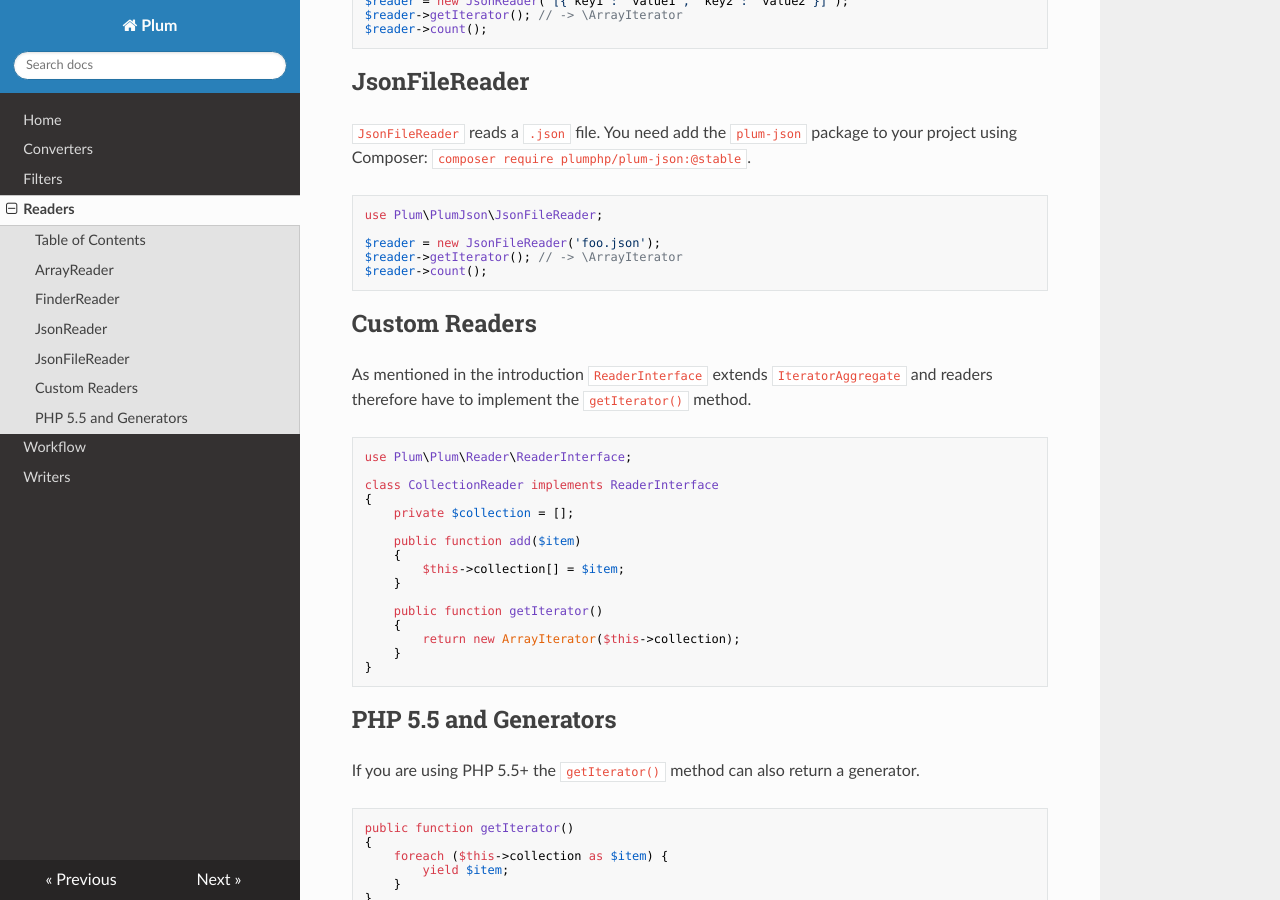
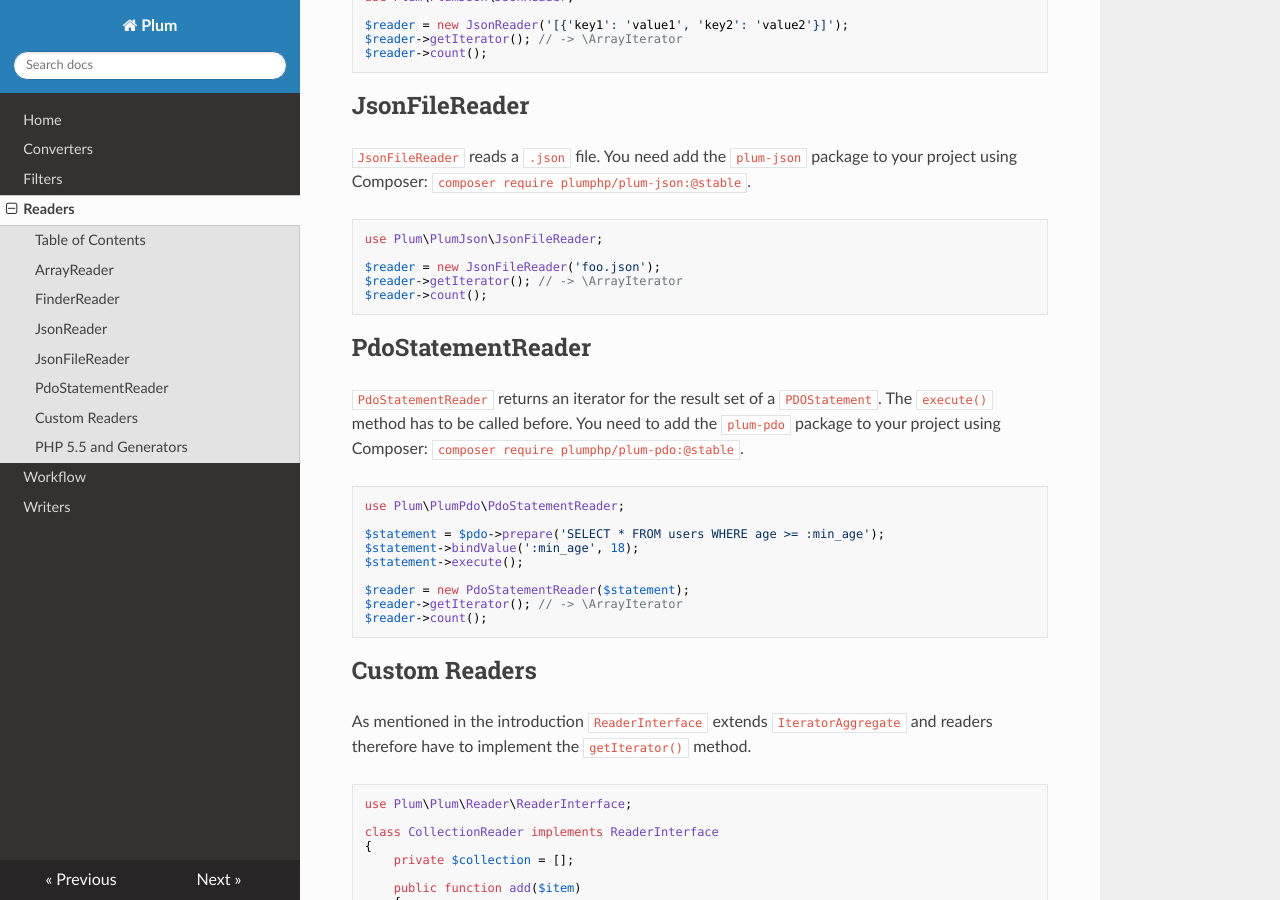
Before and after one commit to plumphp/plum, an MkDocs documentation site: the page built from docs/readers.md, in a window 1280 px wide and 900 px high, scrolled down 1183 px. Built offline with MkDocs 1.6.1, drawn with Linux system fonts in a browser that asks for light colours; nearby versions of some CDN libraries.

Commit message:
Add docs for plum-pdo

````diff
--- a/docs/readers.md
+++ b/docs/readers.md
@@ -12,6 +12,7 @@ Table of Contents
 - [FinderReader](#finderreader)
 - [JsonFileReader](#jsonfilereader)
 - [JsonReader](#jsonreader)
+- [PdoStatementReader](#pdostatementreader)
 - [Custom Readers](#custom-readers)
 - [PHP 5.5 and Generators](#php-55-and-generators)
 
@@ -75,6 +76,25 @@ $reader->getIterator(); // -> \ArrayIterator
 $reader->count();
 ```
 
+PdoStatementReader
+------------------
+
+`PdoStatementReader` returns an iterator for the result set of a `PDOStatement`. The `execute()` method has to be
+called before. You need to add the `plum-pdo` package to your project using Composer:
+`composer require plumphp/plum-pdo:@stable`.
+
+```php
+use Plum\PlumPdo\PdoStatementReader;
+
+$statement = $pdo->prepare('SELECT * FROM users WHERE age >= :min_age');
+$statement->bindValue(':min_age', 18);
+$statement->execute();
+
+$reader = new PdoStatementReader($statement);
+$reader->getIterator(); // -> \ArrayIterator
+$reader->count();
+```
+
 
 Custom Readers
 --------------
````
Also changed, not shown: README.md (+1 -0 lines).
